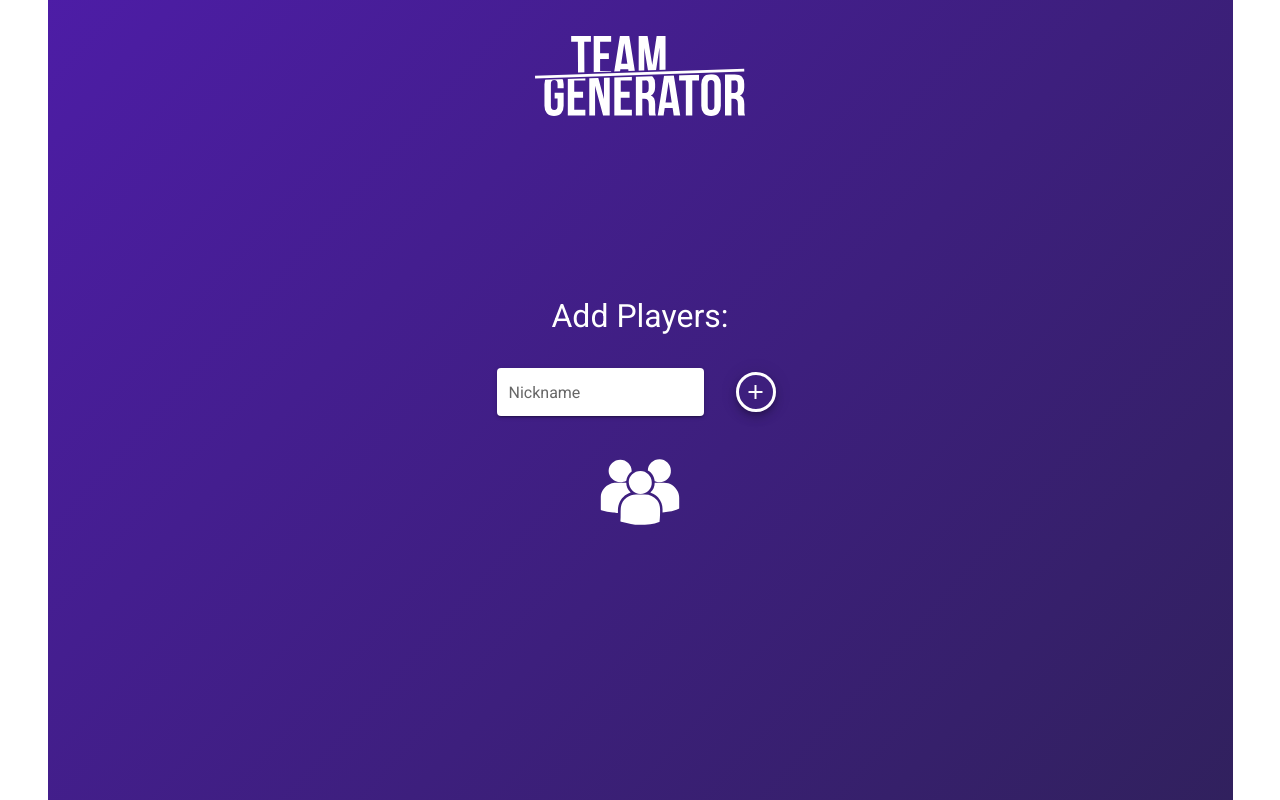
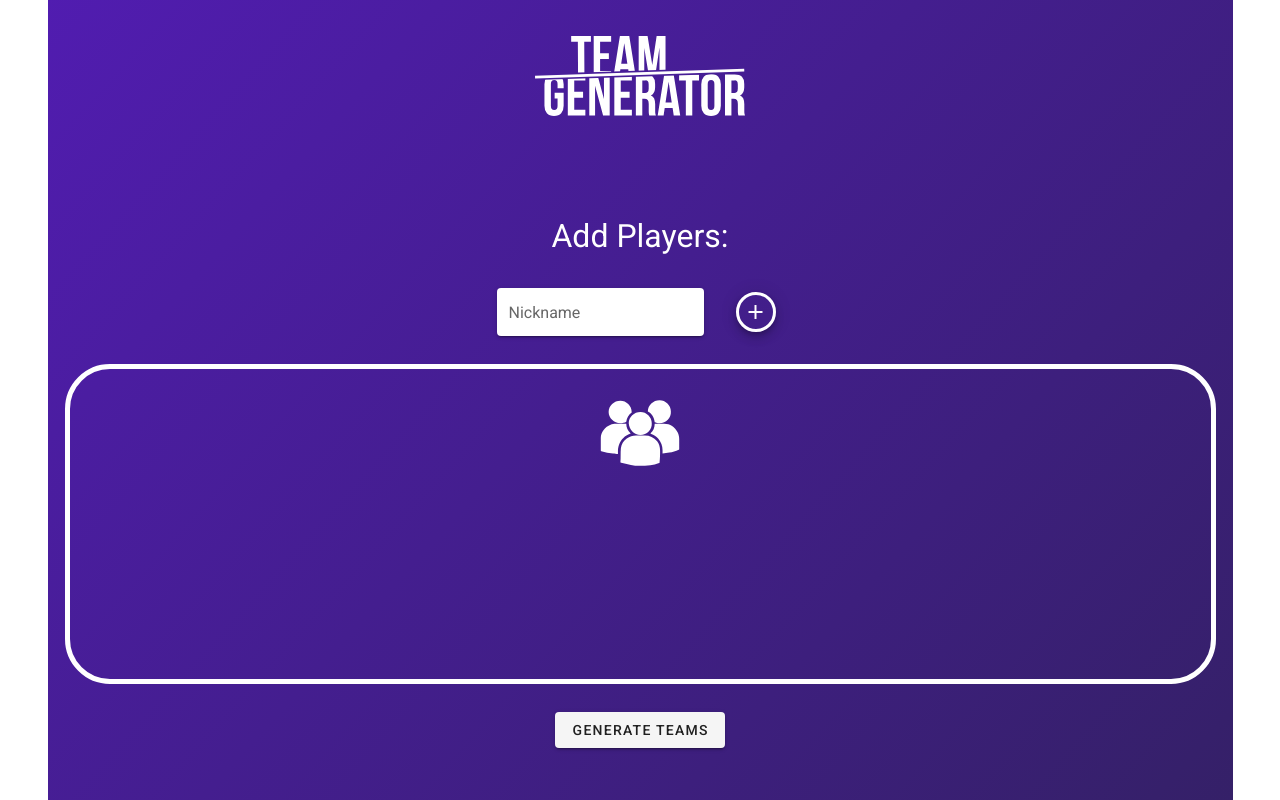
Before and after one commit to machnikl/team-generator, a Vue app: page / in a window 1280 px wide. Built offline with nearby package versions, Linux system fonts and the light colour scheme.

Commit message:
reworked design for avatar container

```diff
--- a/src/components/GeneratorWrapper.vue
+++ b/src/components/GeneratorWrapper.vue
@@ -10,7 +10,7 @@
         />
       </v-col>
     </v-row>
-    <v-row>
+    <v-row class="mb-4">
       <v-col cols="12">
         <h2 class="text-center">Add Players:</h2>
         <v-row class="justify-center">
@@ -31,7 +31,7 @@
         </v-row>
       </v-col>
     </v-row>
-    <v-row>
+    <v-row class="bottomContainer">
       <v-col cols="12">
         <v-row>
           <v-img
@@ -40,9 +40,14 @@
             contain
             height="80"
           />
+        </v-row>
+        <v-row>
           <Avatar v-for="player in players" :text="player" :key="player" />
         </v-row>
       </v-col>
+    </v-row>
+    <v-row justify="center" class="mt-10">
+      <v-btn>Generate Teams</v-btn>
     </v-row>
   </v-container>
 </template>
@@ -99,7 +104,7 @@ export default {
 }
 
 .logoContainer {
-  height: 35vh;
+  height: 25vh;
 }
 
 h1 {
@@ -122,4 +127,12 @@ h3 {
   border: 3px solid white;
   background-color: transparent !important;
 }
+
+.bottomContainer {
+  height: 40vh;
+  margin-left: 5px;
+  margin-right: 5px;
+  border: 5px solid white;
+  border-radius: 45px;
+}
 </style>
```
